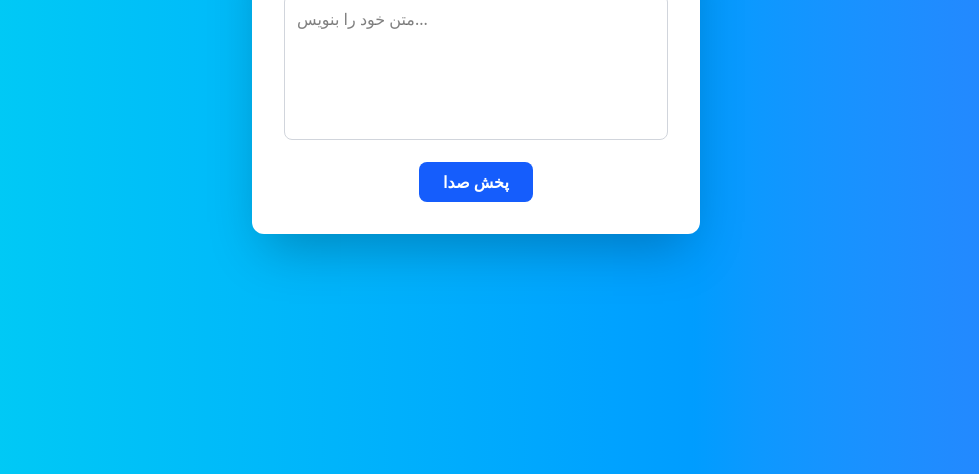
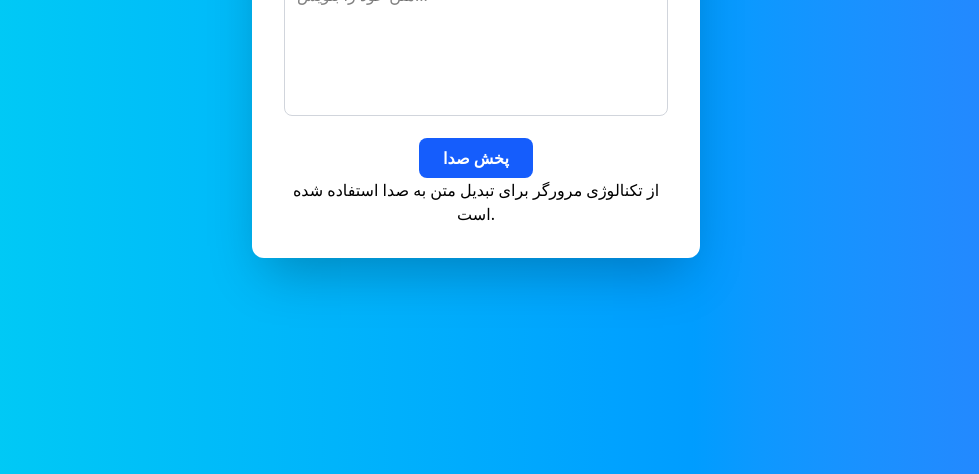
Before and after one commit to mubarakaataye/new-project, a website: page public/textChanger.html in a window 1280 px wide. Shown: the part 326-800 px from the top of the page, without its empty margins (164-1143 px from the left). Drawn offline with Linux system fonts and the light colour scheme.

Commit message:
pragraph

```diff
--- a/public/textChanger.html
+++ b/public/textChanger.html
@@ -14,6 +14,7 @@
         mb-4 resize-none"></textarea>
         <button onclick="speakText()" class="bg-blue-600 hover:bg-blue-700 text-white font-semibold
          px-6 py-2 rounded-lg transition-all">پخش صدا</button>
+         <p>از تکنالوژی مرورگر برای تبدیل متن به صدا استفاده شده است.</p>
     </div>
 
 </body>
```
